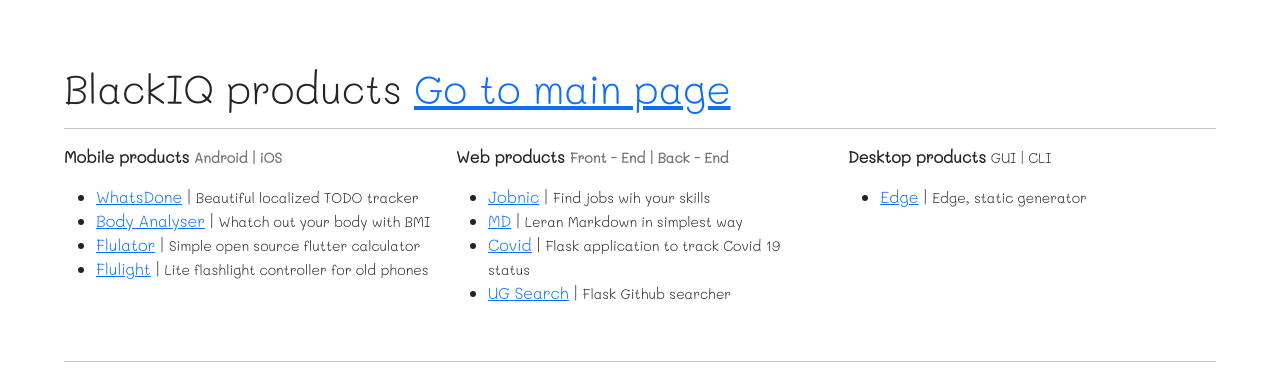
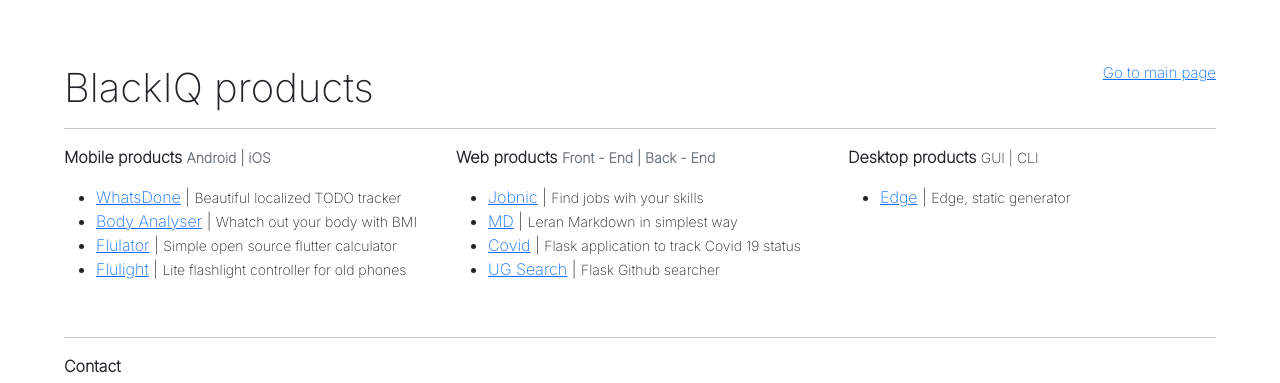
Before and after one commit to BlackIQ/BlackIQ.ir, a plain HTML site: page docs/index.html in a window 1280 px wide. Shown: the top 383 px of the page. Drawn offline with nearby package versions, Linux system fonts and the light colour scheme.

Commit message:
Update font, Add new class

```diff
--- a/docs/main.css
+++ b/docs/main.css
@@ -1,7 +1,12 @@
-@import url("https://fonts.googleapis.com/css2?family=Mali:wght@300&display=swap");
+@import url("https://fonts.googleapis.com/css2?family=Inter:wght@200&display=swap");
 
 .main {
   padding: 5%;
-  font-family: "Mali", cursive;
+  font-family: "Inter", sans-serif;
   user-select: none;
 }
+
+.info {
+  font-size: 15px;
+  float: right;
+}
```
